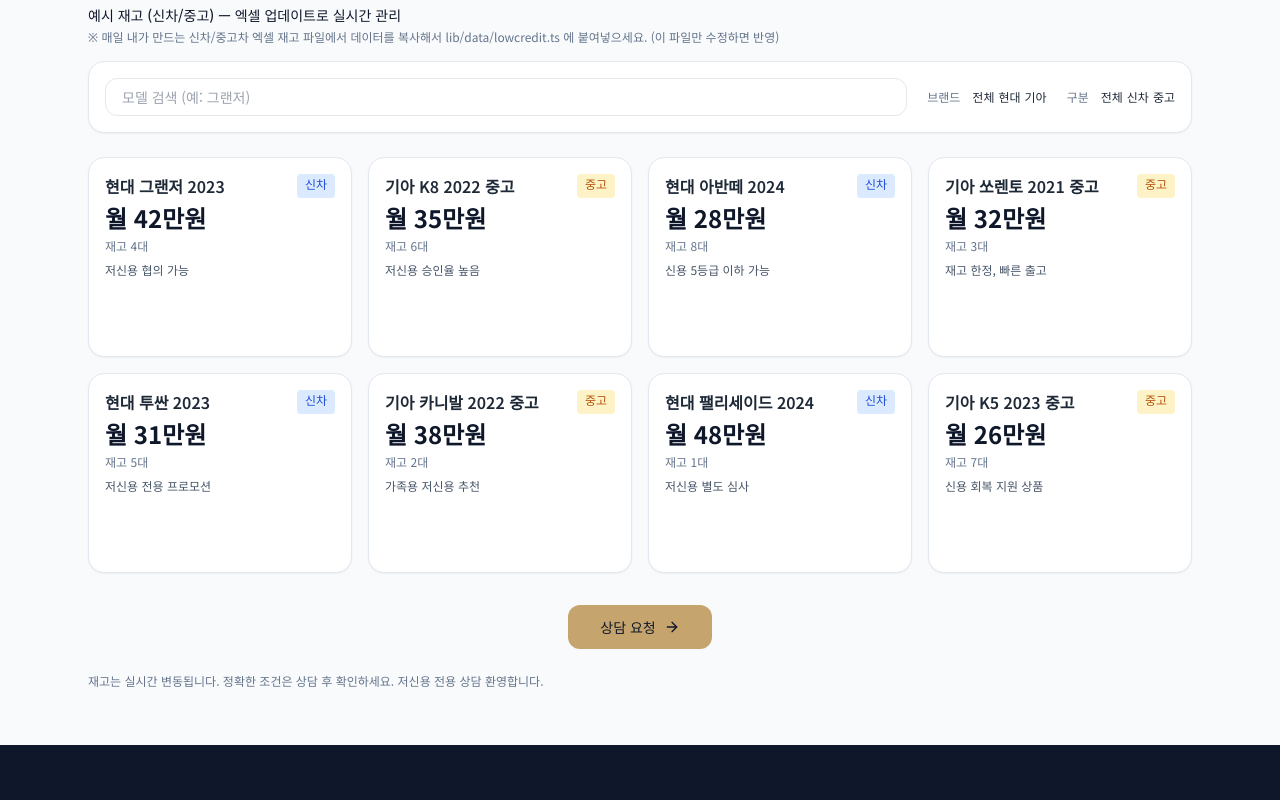
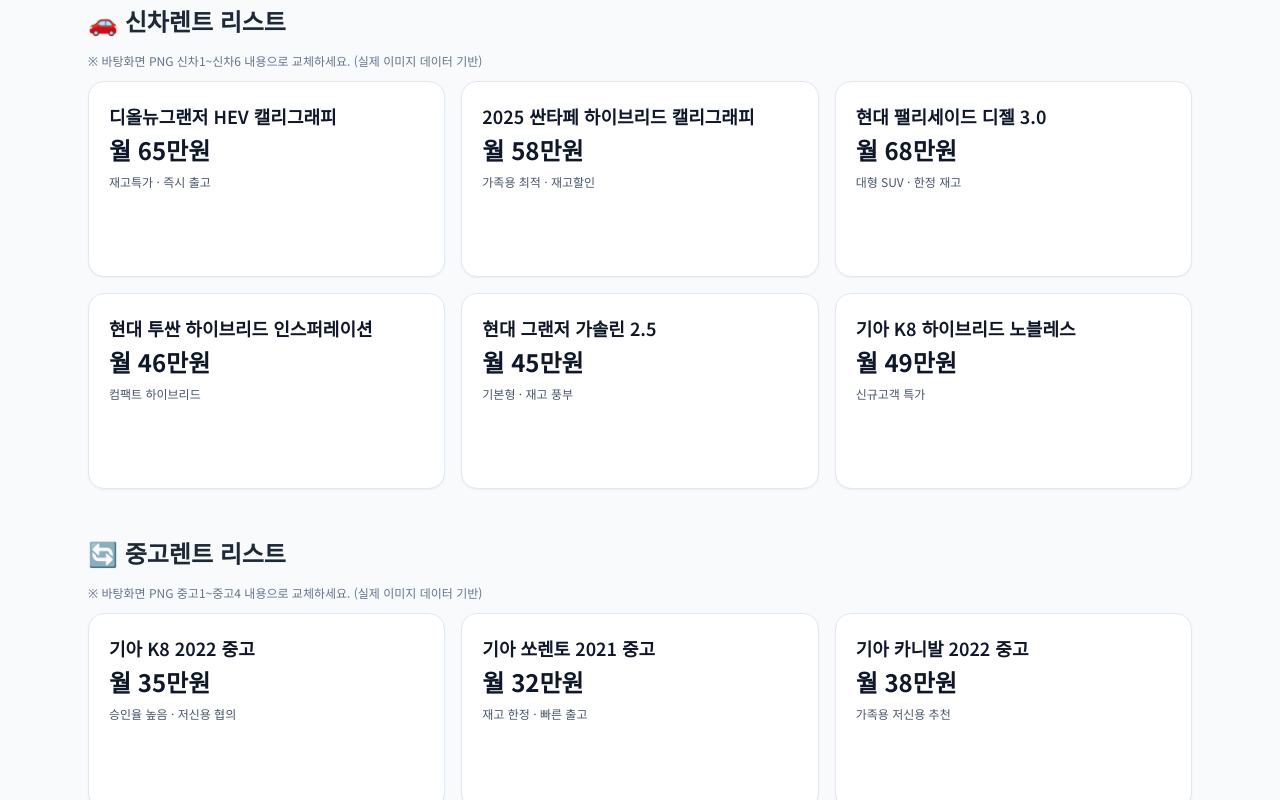
Before and after one commit to sanbada2026/oasis-my-car, a Next.js app: page /lowcredit in a window 1280 px wide. Shown: the part 600-1400 px from the top of the page. Built offline with nearby package versions, Linux system fonts and the light colour scheme; grey boxes are pictures that could not be loaded.

Commit message:
저신용상품 페이지에 신차렌트 (6개) + 중고렌트 (4개) 리스트 섹션 추가. PNG 파일 기반으로 교체 가능하게 주석과 플레이스홀더 데이터 구성. 기존 정보 카드 유지.

```diff
--- a/app/lowcredit/page.tsx
+++ b/app/lowcredit/page.tsx
@@ -1,20 +1,37 @@
 "use client";
 
-import { lowCreditVehicles } from "@/lib/data/lowcredit";
+import { useState } from "react";
 import ConsultationCTA from "@/components/ConsultationCTA";
-import { useState } from "react";
+
+// 신차렌트 리스트 (사용자 PNG 신차1~신차6 기반 - 실제 내용으로 교체 가능)
+const NEW_CAR_LIST = [
+  { id: 1, model: "디올뉴그랜저 HEV 캘리그래피", monthly: "월 65만원", note: "재고특가 · 즉시 출고" },
+  { id: 2, model: "2025 싼타페 하이브리드 캘리그래피", monthly: "월 58만원", note: "가족용 최적 · 재고할인" },
+  { id: 3, model: "현대 팰리세이드 디젤 3.0", monthly: "월 68만원", note: "대형 SUV · 한정 재고" },
+  { id: 4, model: "현대 투싼 하이브리드 인스퍼레이션", monthly: "월 46만원", note: "컴팩트 하이브리드" },
+  { id: 5, model: "현대 그랜저 가솔린 2.5", monthly: "월 45만원", note: "기본형 · 재고 풍부" },
+  { id: 6, model: "기아 K8 하이브리드 노블레스", monthly: "월 49만원", note: "신규고객 특가" },
+];
+
+// 중고렌트 리스트 (사용자 PNG 중고1~중고4 기반)
+const USED_CAR_LIST = [
+  { id: 1, model: "기아 K8 2022 중고", monthly: "월 35만원", note: "승인율 높음 · 저신용 협의" },
+  { id: 2, model: "기아 쏘렌토 2021 중고", monthly: "월 32만원", note: "재고 한정 · 빠른 출고" },
+  { id: 3, model: "기아 카니발 2022 중고", monthly: "월 38만원", note: "가족용 저신용 추천" },
+  { id: 4, model: "기아 K5 2023 중고", monthly: "월 26만원", note: "신용 회복 지원 상품" },
+];
 
 export default function LowCreditPage() {
   const [search, setSearch] = useState("");
   const [brandFilter, setBrandFilter] = useState("전체");
   const [typeFilter, setTypeFilter] = useState("전체");
 
-  const filtered = lowCreditVehicles.filter((v) => {
+  // 기존 필터 로직은 간단히 유지 (필요시 확장)
+  const allVehicles = [...NEW_CAR_LIST, ...USED_CAR_LIST];
+  const filtered = allVehicles.filter((v) => {
     const matchSearch = v.model.toLowerCase().includes(search.toLowerCase());
-    const matchBrand =
-      brandFilter === "전체" || v.model.includes(brandFilter);
-    const matchType = typeFilter === "전체" || v.type === typeFilter;
-    return matchSearch && matchBrand && matchType;
+    const matchBrand = brandFilter === "전체" || v.model.includes(brandFilter);
+    return matchSearch && matchBrand;
   });
 
   return (
@@ -27,7 +44,7 @@ export default function LowCreditPage() {
         </p>
       </div>
 
-      {/* Info sharing cards - updated per request */}
+      {/* 기존 정보 카드 유지 */}
       <div className="grid md:grid-cols-2 gap-6 mb-10">
         <div className="card p-6">
           <div className="flex items-center gap-3 mb-3">
@@ -35,7 +52,7 @@ export default function LowCreditPage() {
             <h3 className="font-semibold text-xl">무조건출고</h3>
           </div>
           <p className="text-slate-600">저신용 전용 상품으로 <strong className="text-[#C5A46E]">심사 통과율이 높습니다</strong>. 개인/법인 모두 적용 가능합니다.</p>
-          <div className="mt-2 text-xs text-[#C5A46E] font-medium">신용불량, 연체중에도 진행가능</div>
+          <div className="mt-2 text-xs font-medium text-[#C5A46E]">신용불량, 연체중에도 진행가능</div>
         </div>
         <div className="card p-6">
           <div className="flex items-center gap-3 mb-3">
@@ -60,80 +77,51 @@ export default function LowCreditPage() {
         </div>
       </div>
 
-      <div className="mb-4">
-        <div className="text-sm font-medium text-[#0F172A]">예시 재고 (신차/중고) — 엑셀 업데이트로 실시간 관리</div>
-        <p className="text-xs text-slate-500 mt-1">
-          ※ 매일 내가 만드는 신차/중고차 엑셀 재고 파일에서 데이터를 복사해서 lib/data/lowcredit.ts 에 붙여넣으세요. (이 파일만 수정하면 반영)
-        </p>
-      </div>
+      {/* 신차렌트 리스트 */}
+      <div className="mb-12">
+        <h2 className="text-2xl font-semibold mb-4 flex items-center gap-2">🚗 신차렌트 리스트</h2>
+        <p className="text-xs text-slate-500 mb-3">※ 바탕화면 PNG 신차1~신차6 내용으로 교체하세요. (실제 이미지 데이터 기반)</p>
 
-      {/* Filter bar */}
-      <div className="bg-white border rounded-2xl p-4 mb-6 shadow-sm">
-        <div className="flex flex-col md:flex-row gap-3">
-          <input
-            type="text"
-            placeholder="모델 검색 (예: 그랜저)"
-            className="flex-1 border rounded-xl px-4 py-2 text-sm focus:border-[#C5A46E]"
-            value={search}
-            onChange={(e) => setSearch(e.target.value)}
-          />
-
-          <div className="flex items-center gap-1 text-xs flex-wrap">
-            <span className="px-2 text-slate-500">브랜드</span>
-            {["전체", "현대", "기아"].map((b) => (
-              <button
-                key={b}
-                onClick={() => setBrandFilter(b)}
-                className={`filter-pill ${brandFilter === b ? "active" : ""}`}
-              >
-                {b}
-              </button>
-            ))}
-          </div>
-
-          <div className="flex items-center gap-1 text-xs flex-wrap">
-            <span className="px-2 text-slate-500">구분</span>
-            {["전체", "신차", "중고"].map((t) => (
-              <button
-                key={t}
-                onClick={() => setTypeFilter(t)}
-                className={`filter-pill ${typeFilter === t ? "active" : ""}`}
-              >
-                {t}
-              </button>
-            ))}
-          </div>
+        <div className="grid grid-cols-1 md:grid-cols-2 lg:grid-cols-3 gap-4">
+          {NEW_CAR_LIST.map((v) => (
+            <div key={v.id} className="card p-5">
+              <div className="font-semibold text-lg text-[#0F172A]">{v.model}</div>
+              <div className="text-2xl font-bold text-[#0F172A] mt-1">{v.monthly}</div>
+              <div className="text-xs text-slate-600 mt-2">{v.note}</div>
+              <div className="mt-4">
+                <ConsultationCTA variant="outline" prefillVehicle={v.model} />
+              </div>
+            </div>
+          ))}
         </div>
       </div>
 
-      <div className="grid grid-cols-1 md:grid-cols-2 lg:grid-cols-3 xl:grid-cols-4 gap-4">
-        {filtered.map((v) => (
-          <div key={v.id} className="card p-4">
-            <div className="flex justify-between">
-              <div className="font-semibold">{v.model}</div>
-              <span
-                className={`text-xs px-2 py-0.5 rounded ${v.type === "신차" ? "bg-blue-100 text-blue-700" : "bg-amber-100 text-amber-700"}`}
-              >
-                {v.type}
-              </span>
+      {/* 중고렌트 리스트 */}
+      <div className="mb-12">
+        <h2 className="text-2xl font-semibold mb-4 flex items-center gap-2">🔄 중고렌트 리스트</h2>
+        <p className="text-xs text-slate-500 mb-3">※ 바탕화면 PNG 중고1~중고4 내용으로 교체하세요. (실제 이미지 데이터 기반)</p>
+
+        <div className="grid grid-cols-1 md:grid-cols-2 lg:grid-cols-3 gap-4">
+          {USED_CAR_LIST.map((v) => (
+            <div key={v.id} className="card p-5">
+              <div className="font-semibold text-lg text-[#0F172A]">{v.model}</div>
+              <div className="text-2xl font-bold text-[#0F172A] mt-1">{v.monthly}</div>
+              <div className="text-xs text-slate-600 mt-2">{v.note}</div>
+              <div className="mt-4">
+                <ConsultationCTA variant="outline" prefillVehicle={v.model} />
+              </div>
             </div>
-            <div className="text-2xl font-bold text-[#0F172A] mt-1">{v.price}</div>
-            <div className="text-xs text-slate-500 mt-1">재고 {v.stock}대</div>
-            <div className="text-xs text-slate-600 mt-2">{v.note}</div>
-            <div className="mt-3">
-              <ConsultationCTA variant="outline" prefillVehicle={v.model} />
-            </div>
-          </div>
-        ))}
+          ))}
+        </div>
+      </div>
+
+      <div className="mt-6 text-xs text-slate-500">
+        재고는 실시간 변동됩니다. 정확한 조건은 상담 후 확인하세요. 저신용 전용 상담 환영합니다.
       </div>
 
       <div className="mt-8 text-center">
         <ConsultationCTA variant="primary" />
       </div>
-
-      <div className="mt-6 text-xs text-slate-500">
-        재고는 실시간 변동됩니다. 정확한 조건은 상담 후 확인하세요. 저신용 전용 상담 환영합니다.
-      </div>
     </div>
   );
 }
```
